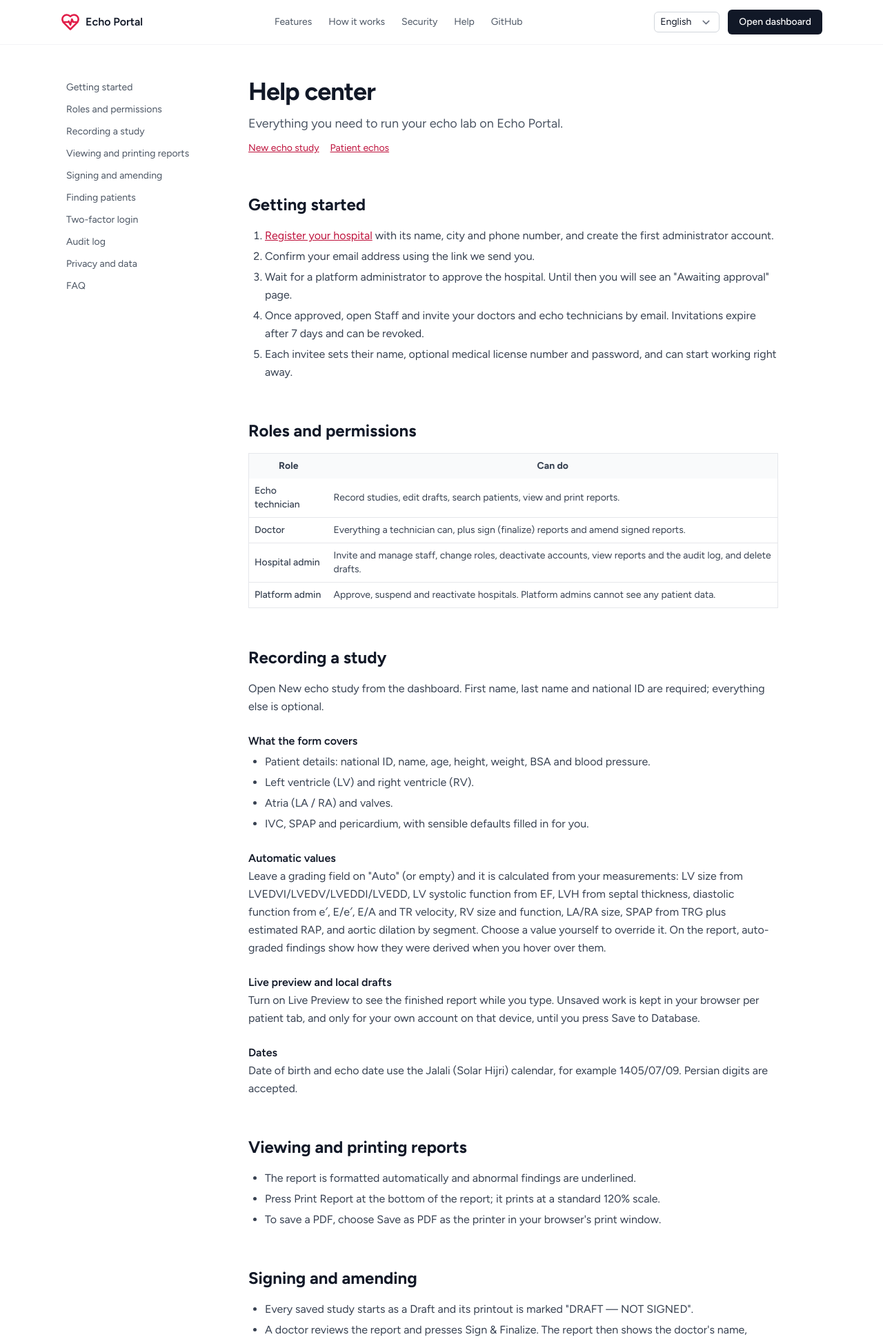
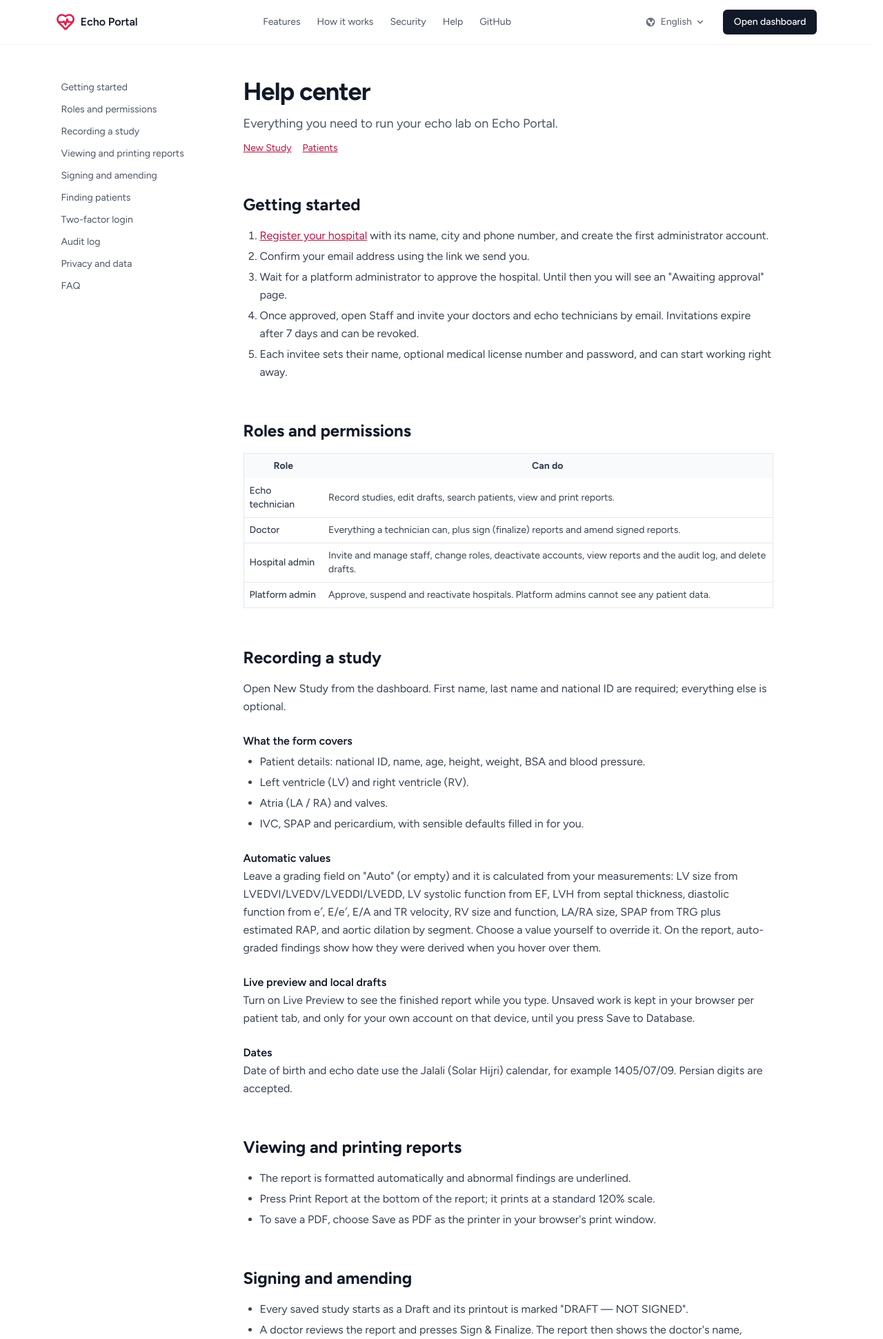
Before and after one commit to chethober/heart-portal, a Laravel app: page /help in a window 1280 px wide. Shown: the top 1942 px of the page at 69% size. Run offline with Laravel 12, Linux system fonts and the light colour scheme; the visitor is signed in with stand-in values (Sample User, id 1); style sheets or scripts are compiled from the project's sources; parts of the project's set-up code (start-up, migrations or seed data) failed here and were passed over.

Commit message:
Tidy the dashboard navbar: stable scrollbar gutter, shorter labels, language dropdown
- Reserve the scrollbar gutter so the navbar no longer shifts sideways
  when moving between short and long pages.
- Rename the nav links to New Study, Worklist and Patients.
- Turn the language selector into the same dropdown as the user menu.
- Move Help to the far right of the navbar with a question-mark icon.

Co-Authored-By: Claude Opus 5.5 <noreply@anthropic.com>

```diff
--- a/app/Support/NavigationLinks.php
+++ b/app/Support/NavigationLinks.php
@@ -30,11 +30,11 @@ final class NavigationLinks
 
         if ($user->can('studies.create')) {
             // The dashboard home is the echo form.
-            $links[] = self::link(__('New echo study'), ['dashboard', 'studies.create']);
+            $links[] = self::link(__('New Study'), ['dashboard', 'studies.create']);
         }
         if ($user->can('patients.view')) {
             $links[] = self::link(__('Worklist'), 'worklist', EchoStudy::where('status', StudyStatus::Draft)->count());
-            $links[] = self::link(__('Patient echos'), 'patients.index');
+            $links[] = self::link(__('Patients'), 'patients.index');
         }
         if ($user->can('staff.manage')) {
             $links[] = self::link(__('Staff'), 'staff.*', Invitation::pending()->count());
--- a/lang/ar.json
+++ b/lang/ar.json
@@ -134,6 +134,7 @@
     "National ID and phone number are encrypted in the database.": "الرقم الوطني ورقم الهاتف مشفّران في قاعدة البيانات.",
     "Navigation": "التنقل",
     "New Password": "كلمة المرور الجديدة",
+    "New Study": "دراسة جديدة",
     "New echo study": "دراسة إيكو جديدة",
     "New recovery codes": "رموز استرداد جديدة",
     "No echo reports found for this National ID.": "لم يتم العثور على تقارير إيكو لهذا الرقم الوطني.",
@@ -146,7 +147,7 @@
     "On \"Auto\", an IVC of 21 mm or less is reported as normal size and anything larger as dilated.": "في وضع «Auto»، يُسجَّل IVC بقطر 21 مم أو أقل بحجم طبيعي، وما يزيد عن ذلك متوسعًا.",
     "Once approved, open Staff and invite your doctors and echo technicians by email. Invitations expire after 7 days and can be revoked.": "بعد الموافقة، افتح صفحة الطاقم وادعُ الأطباء وفنيي الإيكو عبر البريد الإلكتروني. تنتهي صلاحية الدعوات بعد 7 أيام ويمكن إلغاؤها.",
     "Only drafts can be deleted, by their author or a hospital admin.": "لا يمكن حذف إلا المسودات، ومن قِبل كاتبها أو مسؤول المستشفى فقط.",
-    "Open New echo study from the dashboard. First name, last name and national ID are required; everything else is optional.": "افتح «دراسة إيكو جديدة» من لوحة التحكم. الاسم الأول واسم العائلة والرقم الوطني مطلوبة؛ وكل ما عدا ذلك اختياري.",
+    "Open New Study from the dashboard. First name, last name and national ID are required; everything else is optional.": "افتح «دراسة جديدة» من لوحة التحكم. الاسم الأول واسم العائلة والرقم الوطني مطلوبة؛ وكل ما عدا ذلك اختياري.",
     "Open Profile → Two-factor authentication, enter your password and press Set up.": "افتح الملف الشخصي ← المصادقة الثنائية، وأدخل كلمة المرور واضغط «إعداد».",
     "Open dashboard": "فتح لوحة التحكم",
     "Open source": "مفتوح المصدر",
@@ -160,6 +161,7 @@
     "Patient details: national ID, name, age, height, weight, BSA and blood pressure.": "بيانات المريض: الرقم الوطني، الاسم، العمر، الطول، الوزن، BSA وضغط الدم.",
     "Patient echos": "فحوصات إيكو المريض",
     "Patient name": "اسم المريض",
+    "Patients": "المرضى",
     "Pending": "قيد الانتظار",
     "Pending invitations": "الدعوات المعلّقة",
     "Phone": "الهاتف",
--- a/lang/de.json
+++ b/lang/de.json
@@ -134,6 +134,7 @@
     "National ID and phone number are encrypted in the database.": "Ausweisnummer und Telefonnummer werden in der Datenbank verschlüsselt.",
     "Navigation": "Navigation",
     "New Password": "Neues Passwort",
+    "New Study": "Neue Untersuchung",
     "New echo study": "Neue Echountersuchung",
     "New recovery codes": "Neue Wiederherstellungscodes",
     "No echo reports found for this National ID.": "Keine Echo-Befunde für diese Ausweisnummer gefunden.",
@@ -146,7 +147,7 @@
     "On \"Auto\", an IVC of 21 mm or less is reported as normal size and anything larger as dilated.": "Bei „Auto“ wird eine IVC von 21 mm oder weniger als normal groß und alles darüber als dilatiert berichtet.",
     "Once approved, open Staff and invite your doctors and echo technicians by email. Invitations expire after 7 days and can be revoked.": "Nach der Freigabe öffnen Sie Personal und laden Ihre Ärztinnen, Ärzte und Echo-Fachkräfte per E-Mail ein. Einladungen laufen nach 7 Tagen ab und können widerrufen werden.",
     "Only drafts can be deleted, by their author or a hospital admin.": "Nur Entwürfe können gelöscht werden – von der verfassenden Person oder der Klinik-Administration.",
-    "Open New echo study from the dashboard. First name, last name and national ID are required; everything else is optional.": "Öffnen Sie Neue Echountersuchung in der Übersicht. Vorname, Nachname und Ausweisnummer sind Pflichtfelder; alles andere ist optional.",
+    "Open New Study from the dashboard. First name, last name and national ID are required; everything else is optional.": "Öffnen Sie Neue Untersuchung in der Übersicht. Vorname, Nachname und Ausweisnummer sind Pflichtfelder; alles andere ist optional.",
     "Open Profile → Two-factor authentication, enter your password and press Set up.": "Öffnen Sie Profil → Zwei-Faktor-Authentifizierung, geben Sie Ihr Passwort ein und klicken Sie auf Einrichten.",
     "Open dashboard": "Übersicht öffnen",
     "Open source": "Open Source",
@@ -160,6 +161,7 @@
     "Patient details: national ID, name, age, height, weight, BSA and blood pressure.": "Patientendaten: nationale ID, Name, Alter, Größe, Gewicht, BSA und Blutdruck.",
     "Patient echos": "Patienten-Echos",
     "Patient name": "Name des Patienten",
+    "Patients": "Patienten",
     "Pending": "Ausstehend",
     "Pending invitations": "Ausstehende Einladungen",
     "Phone": "Telefon",
--- a/lang/es.json
+++ b/lang/es.json
@@ -134,6 +134,7 @@
     "National ID and phone number are encrypted in the database.": "El documento de identidad y el número de teléfono se cifran en la base de datos.",
     "Navigation": "Navegación",
     "New Password": "Nueva contraseña",
+    "New Study": "Nuevo estudio",
     "New echo study": "Nuevo estudio de eco",
     "New recovery codes": "Nuevos códigos de recuperación",
     "No echo reports found for this National ID.": "No se encontraron informes de eco para este documento de identidad.",
@@ -146,7 +147,7 @@
     "On \"Auto\", an IVC of 21 mm or less is reported as normal size and anything larger as dilated.": "En «Auto», una IVC de 21 mm o menos se informa como de tamaño normal y cualquier valor mayor como dilatada.",
     "Once approved, open Staff and invite your doctors and echo technicians by email. Invitations expire after 7 days and can be revoked.": "Una vez aprobado, abra Personal e invite por correo a sus médicos y técnicos de eco. Las invitaciones caducan a los 7 días y pueden revocarse.",
     "Only drafts can be deleted, by their author or a hospital admin.": "Solo se pueden eliminar los borradores, y solo su autor o un administrador del hospital.",
-    "Open New echo study from the dashboard. First name, last name and national ID are required; everything else is optional.": "Abra Nuevo estudio de eco desde el panel. El nombre, los apellidos y el documento de identidad son obligatorios; todo lo demás es opcional.",
+    "Open New Study from the dashboard. First name, last name and national ID are required; everything else is optional.": "Abra Nuevo estudio desde el panel. El nombre, los apellidos y el documento de identidad son obligatorios; todo lo demás es opcional.",
     "Open Profile → Two-factor authentication, enter your password and press Set up.": "Abra Perfil → Autenticación en dos pasos, introduzca su contraseña y pulse Configurar.",
     "Open dashboard": "Abrir panel",
     "Open source": "Código abierto",
@@ -160,6 +161,7 @@
     "Patient details: national ID, name, age, height, weight, BSA and blood pressure.": "Datos del paciente: documento nacional, nombre, edad, talla, peso, BSA y presión arterial.",
     "Patient echos": "Ecos del paciente",
     "Patient name": "Nombre del paciente",
+    "Patients": "Pacientes",
     "Pending": "Pendiente",
     "Pending invitations": "Invitaciones pendientes",
     "Phone": "Teléfono",
--- a/lang/fa.json
+++ b/lang/fa.json
@@ -134,6 +134,7 @@
     "National ID and phone number are encrypted in the database.": "کد ملی و شماره تلفن در پایگاه داده رمزنگاری می‌شوند.",
     "Navigation": "ناوبری",
     "New Password": "رمز عبور جدید",
+    "New Study": "مطالعه جدید",
     "New echo study": "مطالعه اکوی جدید",
     "New recovery codes": "کدهای بازیابی جدید",
     "No echo reports found for this National ID.": "گزارش اکویی برای این کد ملی یافت نشد.",
@@ -146,7 +147,7 @@
     "On \"Auto\", an IVC of 21 mm or less is reported as normal size and anything larger as dilated.": "در حالت «Auto»، IVC با اندازه ۲۱ میلی‌متر یا کمتر به‌صورت normal size و بزرگ‌تر از آن به‌صورت dilated گزارش می‌شود.",
     "Once approved, open Staff and invite your doctors and echo technicians by email. Invitations expire after 7 days and can be revoked.": "پس از تأیید، به بخش کارکنان بروید و پزشکان و تکنسین‌های اکو را از طریق ایمیل دعوت کنید. دعوت‌نامه‌ها پس از ۷ روز منقضی می‌شوند و قابل لغو هستند.",
     "Only drafts can be deleted, by their author or a hospital admin.": "فقط پیش‌نویس‌ها، آن هم توسط نویسنده یا مدیر بیمارستان، قابل حذف هستند.",
-    "Open New echo study from the dashboard. First name, last name and national ID are required; everything else is optional.": "از داشبورد «مطالعه اکوی جدید» را باز کنید. نام، نام خانوادگی و کد ملی الزامی است؛ بقیه موارد اختیاری‌اند.",
+    "Open New Study from the dashboard. First name, last name and national ID are required; everything else is optional.": "از داشبورد «مطالعه جدید» را باز کنید. نام، نام خانوادگی و کد ملی الزامی است؛ بقیه موارد اختیاری‌اند.",
     "Open Profile → Two-factor authentication, enter your password and press Set up.": "به پروفایل ← احراز هویت دومرحله‌ای بروید، رمز عبور خود را وارد کنید و «راه‌اندازی» را بزنید.",
     "Open dashboard": "باز کردن داشبورد",
     "Open source": "متن‌باز",
@@ -160,6 +161,7 @@
     "Patient details: national ID, name, age, height, weight, BSA and blood pressure.": "مشخصات بیمار: کد ملی، نام، سن، قد، وزن، BSA و فشار خون.",
     "Patient echos": "اکوهای بیمار",
     "Patient name": "نام بیمار",
+    "Patients": "بیماران",
     "Pending": "در انتظار",
     "Pending invitations": "دعوت‌های در انتظار",
     "Phone": "تلفن",
--- a/lang/fr.json
+++ b/lang/fr.json
@@ -134,6 +134,7 @@
     "National ID and phone number are encrypted in the database.": "Le numéro d'identification et le numéro de téléphone sont chiffrés dans la base de données.",
     "Navigation": "Navigation",
     "New Password": "Nouveau mot de passe",
+    "New Study": "Nouvel examen",
     "New echo study": "Nouvel examen d'écho",
     "New recovery codes": "Nouveaux codes de récupération",
     "No echo reports found for this National ID.": "Aucun compte rendu d'écho trouvé pour ce numéro d'identification.",
@@ -146,7 +147,7 @@
     "On \"Auto\", an IVC of 21 mm or less is reported as normal size and anything larger as dilated.": "En mode « Auto », une VCI de 21 mm ou moins est déclarée de taille normale et au-delà comme dilatée.",
     "Once approved, open Staff and invite your doctors and echo technicians by email. Invitations expire after 7 days and can be revoked.": "Une fois approuvé, ouvrez Personnel et invitez vos médecins et techniciens d'écho par e-mail. Les invitations expirent au bout de 7 jours et peuvent être révoquées.",
     "Only drafts can be deleted, by their author or a hospital admin.": "Seuls les brouillons peuvent être supprimés, par leur auteur ou un administrateur d'établissement.",
-    "Open New echo study from the dashboard. First name, last name and national ID are required; everything else is optional.": "Ouvrez Nouvel examen d'écho depuis le tableau de bord. Le prénom, le nom et le numéro d'identification sont obligatoires ; le reste est facultatif.",
+    "Open New Study from the dashboard. First name, last name and national ID are required; everything else is optional.": "Ouvrez Nouvel examen depuis le tableau de bord. Le prénom, le nom et le numéro d'identification sont obligatoires ; le reste est facultatif.",
     "Open Profile → Two-factor authentication, enter your password and press Set up.": "Ouvrez Profil → Authentification à deux facteurs, saisissez votre mot de passe et cliquez sur Configurer.",
     "Open dashboard": "Ouvrir le tableau de bord",
     "Open source": "Open source",
@@ -160,6 +161,7 @@
     "Patient details: national ID, name, age, height, weight, BSA and blood pressure.": "Données du patient : identifiant national, nom, âge, taille, poids, BSA et tension artérielle.",
     "Patient echos": "Échos du patient",
     "Patient name": "Nom du patient",
+    "Patients": "Patients",
     "Pending": "En attente",
     "Pending invitations": "Invitations en attente",
     "Phone": "Téléphone",
--- a/lang/tr.json
+++ b/lang/tr.json
@@ -134,6 +134,7 @@
     "National ID and phone number are encrypted in the database.": "Kimlik numarası ve telefon numarası veritabanında şifrelenir.",
     "Navigation": "Gezinme",
     "New Password": "Yeni Şifre",
+    "New Study": "Yeni inceleme",
     "New echo study": "Yeni eko incelemesi",
     "New recovery codes": "Yeni kurtarma kodları",
     "No echo reports found for this National ID.": "Bu kimlik numarası için eko raporu bulunamadı.",
@@ -146,7 +147,7 @@
     "On \"Auto\", an IVC of 21 mm or less is reported as normal size and anything larger as dilated.": "\"Auto\" seçiliyken 21 mm veya daha küçük IVC normal boyutta, daha büyüğü ise dilate olarak raporlanır.",
     "Once approved, open Staff and invite your doctors and echo technicians by email. Invitations expire after 7 days and can be revoked.": "Onaylandıktan sonra Personel sayfasını açın ve hekimlerinizi ve eko teknisyenlerinizi e-postayla davet edin. Davetlerin süresi 7 gün sonra dolar ve iptal edilebilir.",
     "Only drafts can be deleted, by their author or a hospital admin.": "Yalnızca taslaklar, yazarı veya bir hastane yöneticisi tarafından silinebilir.",
-    "Open New echo study from the dashboard. First name, last name and national ID are required; everything else is optional.": "Kontrol panelinden Yeni eko incelemesi'ni açın. Ad, soyad ve kimlik numarası zorunludur; diğer her şey isteğe bağlıdır.",
+    "Open New Study from the dashboard. First name, last name and national ID are required; everything else is optional.": "Kontrol panelinden Yeni inceleme'ni açın. Ad, soyad ve kimlik numarası zorunludur; diğer her şey isteğe bağlıdır.",
     "Open Profile → Two-factor authentication, enter your password and press Set up.": "Profil → İki adımlı doğrulama'yı açın, şifrenizi girin ve Kur'a basın.",
     "Open dashboard": "Kontrol panelini aç",
     "Open source": "Açık kaynak",
@@ -160,6 +161,7 @@
     "Patient details: national ID, name, age, height, weight, BSA and blood pressure.": "Hasta bilgileri: kimlik numarası, ad, yaş, boy, kilo, BSA ve kan basıncı.",
     "Patient echos": "Hasta ekoları",
     "Patient name": "Hasta adı",
+    "Patients": "Hastalar",
     "Pending": "Beklemede",
     "Pending invitations": "Bekleyen davetler",
     "Phone": "Telefon",
--- a/resources/css/app.css
+++ b/resources/css/app.css
@@ -5,3 +5,9 @@
 [x-cloak] {
     display: none !important;
 }
+
+/* Reserve the scrollbar's space on every page so the layout doesn't shift
+   sideways when moving between short and long pages. */
+html {
+    scrollbar-gutter: stable;
+}
--- a/resources/views/components/language-switcher.blade.php
+++ b/resources/views/components/language-switcher.blade.php
@@ -1,9 +1,35 @@
+@props(['align' => 'right'])
+
+@php
+    $locales = config('app.available_locales');
+    $current = app()->getLocale();
+@endphp
+
 <form method="POST" action="{{ route('locale.update') }}" {{ $attributes }}>
     @csrf
-    <select name="locale" aria-label="{{ __('Language') }}" onchange="this.form.submit()" class="border-gray-300 rounded-md text-sm py-1 ps-2 pe-8 focus:border-rose-500 focus:ring-rose-500">
-        @foreach (config('app.available_locales') as $code => $name)
-            <option value="{{ $code }}" lang="{{ $code }}" @selected($code === app()->getLocale())>{{ $name }}</option>
-        @endforeach
-    </select>
-    <noscript><button type="submit" class="text-sm underline">{{ __('Change') }}</button></noscript>
+    <x-dropdown :align="$align" width="48">
+        <x-slot name="trigger">
+            <button type="button" aria-label="{{ __('Language') }}" class="inline-flex items-center px-3 py-2 border border-transparent text-sm leading-4 font-medium rounded-md text-gray-500 bg-white hover:text-gray-700 focus:outline-none transition ease-in-out duration-150">
+                <svg class="me-1.5 h-4 w-4" xmlns="http://www.w3.org/2000/svg" viewBox="0 0 20 20" fill="currentColor" aria-hidden="true">
+                    <path fill-rule="evenodd" d="M10 18a8 8 0 1 0 0-16 8 8 0 0 0 0 16ZM4.332 8.027a6.012 6.012 0 0 1 1.912-2.706C6.512 5.73 6.974 6 7.5 6A1.5 1.5 0 0 1 9 7.5V8a2 2 0 0 0 4 0 2 2 0 0 1 1.523-1.943A5.977 5.977 0 0 1 16 10c0 .34-.028.675-.083 1H15a2 2 0 0 0-2 2v2.197A5.973 5.973 0 0 1 10 16v-2a2 2 0 0 0-2-2 2 2 0 0 1-2-2 2 2 0 0 0-1.668-1.973Z" clip-rule="evenodd" />
+                </svg>
+                <div lang="{{ $current }}">{{ $locales[$current] ?? $current }}</div>
+
+                <div class="ms-1">
+                    <svg class="fill-current h-4 w-4" xmlns="http://www.w3.org/2000/svg" viewBox="0 0 20 20" aria-hidden="true">
+                        <path fill-rule="evenodd" d="M5.293 7.293a1 1 0 011.414 0L10 10.586l3.293-3.293a1 1 0 111.414 1.414l-4 4a1 1 0 01-1.414 0l-4-4a1 1 0 010-1.414z" clip-rule="evenodd" />
+                    </svg>
+                </div>
+            </button>
+        </x-slot>
+
+        <x-slot name="content">
+            @foreach ($locales as $code => $name)
+                <button type="submit" name="locale" value="{{ $code }}" lang="{{ $code }}" @if ($code === $current) aria-current="true" @endif
+                        class="block w-full px-4 py-2 text-start text-sm leading-5 hover:bg-gray-100 focus:outline-none focus:bg-gray-100 transition duration-150 ease-in-out {{ $code === $current ? 'font-semibold text-gray-900' : 'text-gray-700' }}">
+                    {{ $name }}
+                </button>
+            @endforeach
+        </x-slot>
+    </x-dropdown>
 </form>
--- a/resources/views/components/public-layout.blade.php
+++ b/resources/views/components/public-layout.blade.php
@@ -52,7 +52,7 @@
                 <a href="{{ url('/') }}#security" class="block py-1">{{ __('Security') }}</a>
                 <a href="{{ route('help') }}" class="block py-1">{{ __('Help') }}</a>
                 <a href="{{ config('app.source_url') }}" class="block py-1">GitHub</a>
-                <x-language-switcher class="py-1" />
+                <x-language-switcher align="left" class="-ms-3" />
                 @auth
                     <a href="{{ route('dashboard') }}" class="block py-1 font-medium">{{ __('Open dashboard') }}</a>
                 @else
--- a/resources/views/public/help.blade.php
+++ b/resources/views/public/help.blade.php
@@ -28,10 +28,10 @@
                 @auth
                     <p class="mt-3 flex flex-wrap gap-x-4 text-sm">
                         @can('studies.create')
-                            <a href="{{ route('studies.create') }}">{{ __('New echo study') }}</a>
+                            <a href="{{ route('studies.create') }}">{{ __('New Study') }}</a>
                         @endcan
                         @can('patients.view')
-                            <a href="{{ route('patients.index') }}">{{ __('Patient echos') }}</a>
+                            <a href="{{ route('patients.index') }}">{{ __('Patients') }}</a>
                         @endcan
                     </p>
                 @endauth
@@ -67,7 +67,7 @@
 
             <section id="recording">
                 <h2>{{ __('Recording a study') }}</h2>
-                <p class="mt-4">{{ __('Open New echo study from the dashboard. First name, last name and national ID are required; everything else is optional.') }}</p>
+                <p class="mt-4">{{ __('Open New Study from the dashboard. First name, last name and national ID are required; everything else is optional.') }}</p>
                 <h3>{{ __('What the form covers') }}</h3>
                 <ul>
                     <li>{{ __('Patient details: national ID, name, age, height, weight, BSA and blood pressure.') }}</li>
```
Also changed, not shown: resources/views/layouts/navigation.blade.php (+10 -5 lines), tests/Feature/LocalizationTest.php (+2 -2 lines).
